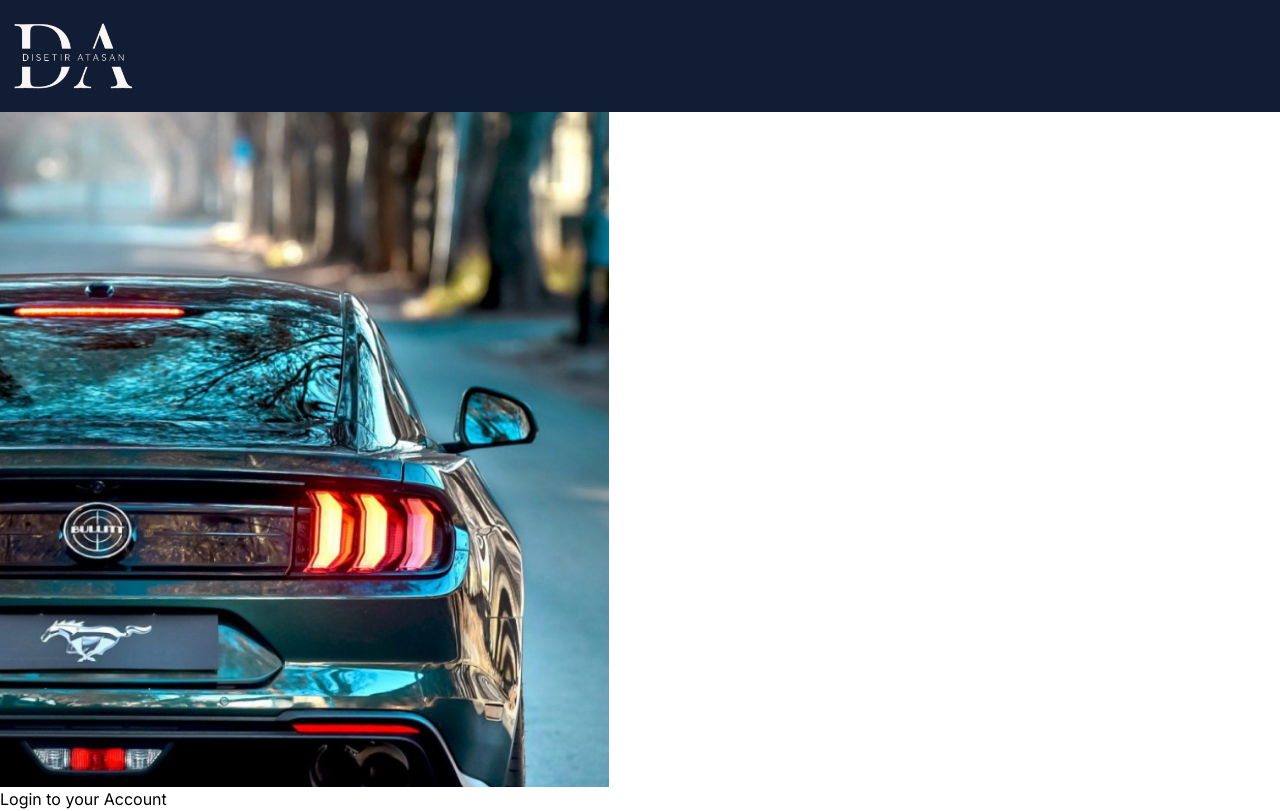
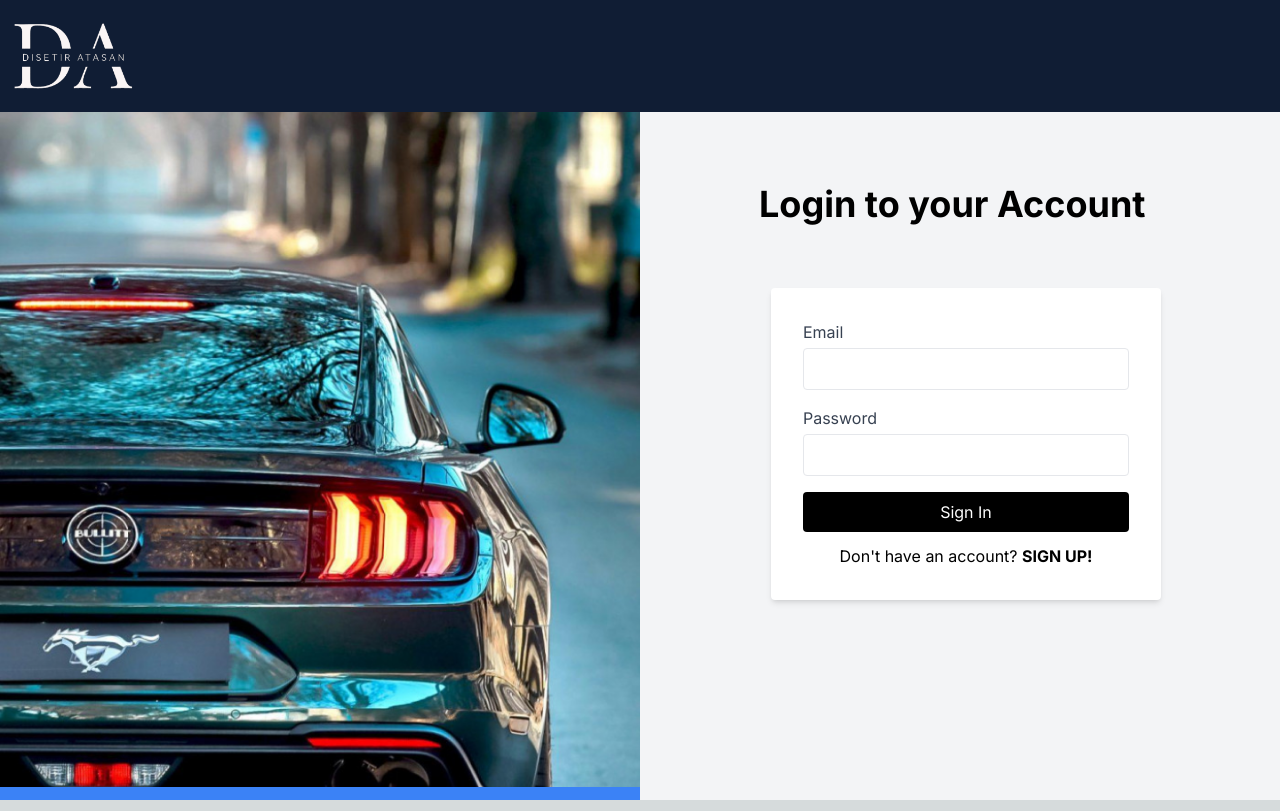
Before and after one commit to RayJonathan/RPLL-PT-Disetir-Atasan, a Next.js app in the folder disetiratasan/: page /login in a window 1280 px wide. Built offline with nearby package versions, Linux system fonts and the light colour scheme.

Commit message:
Update Login Page New Style

```diff
--- a/disetiratasan/src/app/login/page.tsx
+++ b/disetiratasan/src/app/login/page.tsx
@@ -1,32 +1,69 @@
-
 import Image from "next/image";
-
-interface LoginProps {
-}
+import Link from "next/link"
+interface LoginProps {}
 
 const Login: React.FC<LoginProps> = (props) => {
   return (
-    <div className="bg-white ">
+    <div className="bg-white h-screen flex flex-col">
       <header className="bg-header py-4">
+        <div className="container mx-auto flex justify-between items-center">
+          <div className="flex items-center">
             <img
               src="Logo.png"
               width={150}
               height={150}
               alt="Disetir Atasan Logo"
             />
+          </div>
+        </div>
       </header>
-        <div>
-            <img src="image1.png"
-            className="h-675px"/>
+
+      <div className="flex-1 flex">
+        <div className="flex-1 bg-blue-500">
+          <img
+            className="w-full h-675px object-cover"
+            src="image1.png"
+            alt="Left Section Image"
+          />
         </div>
 
-            <h1>Login to your Account</h1>
-        <div>
+      <div className="flex-1 bg-gray-100 flex flex-col items-center justify-center">
+          <div className="text-black">
+            <div className="-mt-32">
+              <h1 className="text-4xl font-bold mb-10">Login to your Account</h1>
+            </div>
+
+            <form className="max-w-md p-8 bg-white rounded shadow-md ml-3 mt-16">
+            <label className="block mb-4">
+              <span className="text-gray-700">Email</span>
+              <input
+                type="text"
+                className="mt-1 p-2 w-full border rounded"
+              />
+            </label>
+
+            <label className="block mb-4">
+              <span className="text-gray-700">Password</span>
+              <input
+              type="password"
+              className="mt-1 p-2 w-full border rounded"
+            />
+            </label>
+
+        <button
+          type="submit"
+          className="bg-black text-white p-2 rounded w-full"
+        >
+        Sign In
+        </button>
+        <p className="text-center mt-3">Don't have an account?{" "}<a className="font-bold">SIGN UP!</a></p>
+  </form>
+  </div>
 </div>
 
       </div>
+    </div>
+  );
+};
 
-
-  );
-  }
 export default Login;
```
Lines whose indentation alone changed are shown as unchanged.
